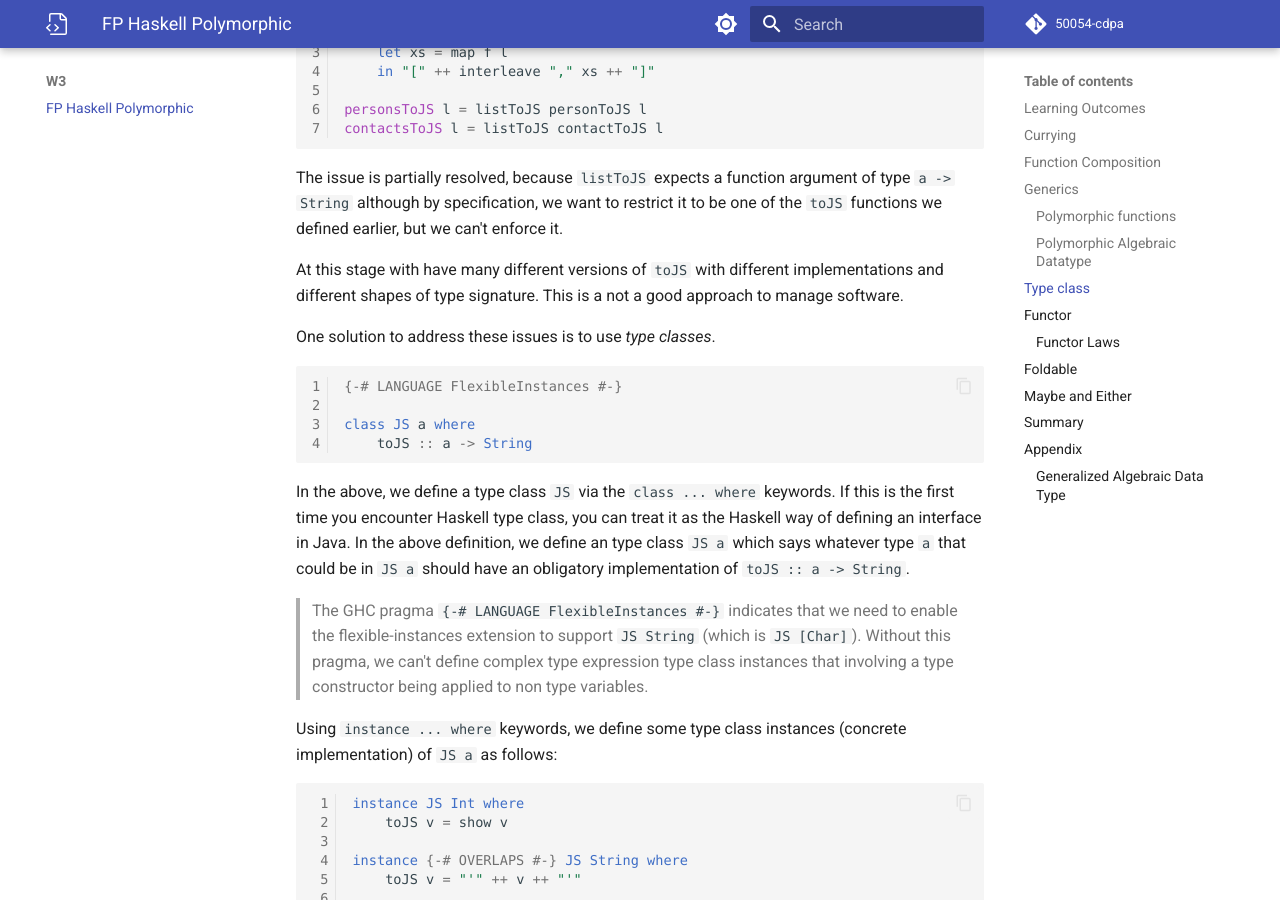
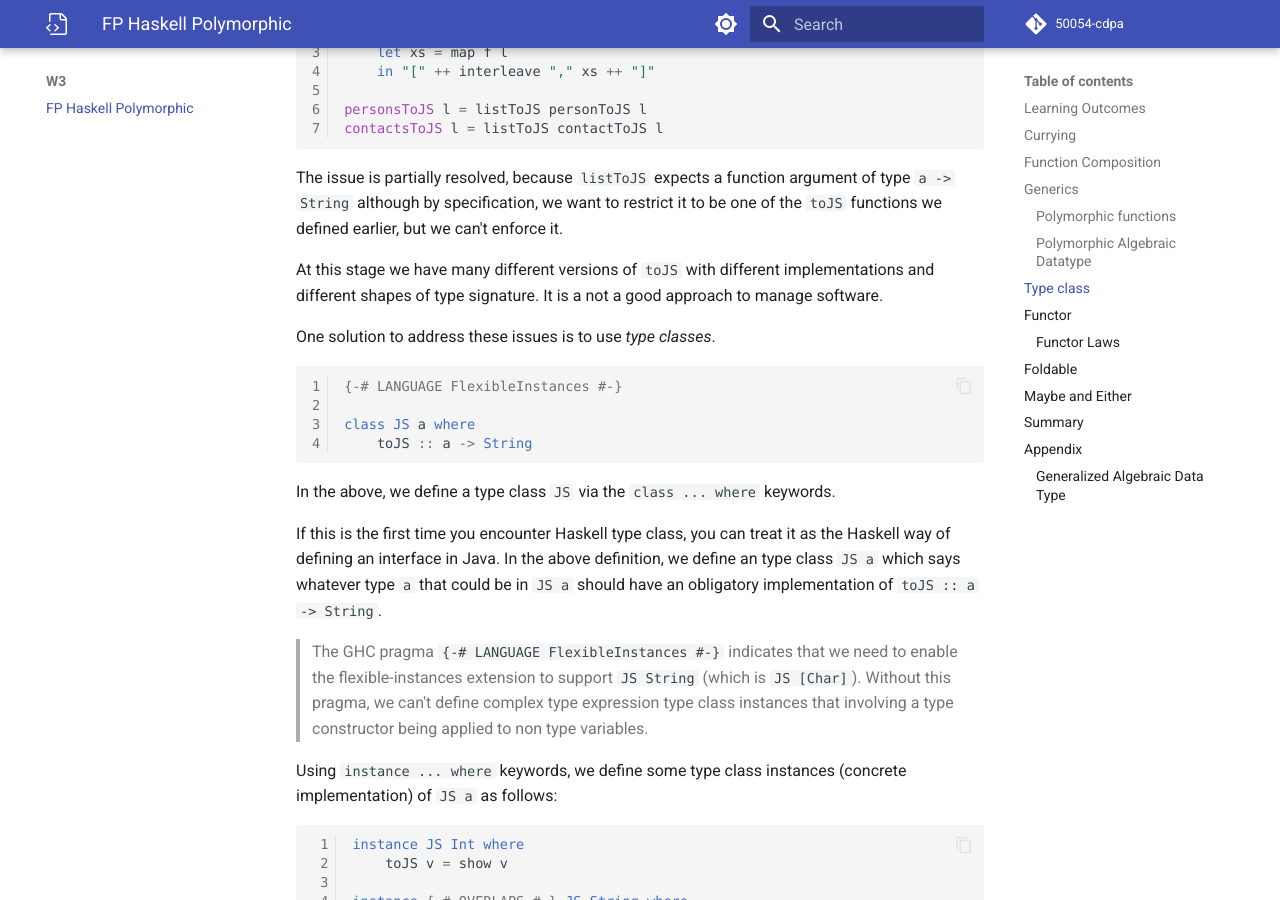
Before and after one commit to 50054-cdpa/notes, an MkDocs documentation site: the page built from docs/fp_haskell_poly.md, in a window 1280 px wide and 900 px high, scrolled down 4389 px. Built offline with MkDocs 1.6.1 and Material for MkDocs 9.7.7, drawn with Linux system fonts in a browser that asks for light colours; some web fonts are replaced; comment, search, counter and statistics services are not loaded; some of the changed text lies outside the part shown.

Commit message:
merged yunjeong's update

````diff
--- a/docs/fp_haskell_poly.md
+++ b/docs/fp_haskell_poly.md
@@ -80,7 +80,7 @@
 ```
 
 > Note we have to put extra parathenses, since function applications are left associated, without the paranthesis
-`g . f 2` will be parsed as `((g .) f) 2` by Haskell which is ill-typed.
+`g . f 2` will be parsed as `g . (f 2)` by Haskell which is ill-typed.
 
 ## Generics
 
@@ -110,6 +110,7 @@
 ### Polymorphic Algebraic Datatype
 
 
+
 Recall the following Algebraic Datatype from the last lesson:
 
 ```hs
@@ -121,9 +122,8 @@
 
 Same observation applies. `MyList` could have a generic element type `a` instead of `Int`, and `mapML` should remain unchanged:
 
-
 ```hs
-data MyList a = Nil | Cons a MyList
+data MyList a = Nil | Cons a (MyList a)
 -- mapML definition remains unchanged
 ```
 
@@ -155,7 +155,7 @@
  Multiple declarations of ‘toJS’
 ```
 
-We could give different names to the different versions of `toJS` but this s
+We could give different names to the different versions of `toJS`.
 
 
 ```hs
@@ -225,7 +225,7 @@
 The issue is partially resolved, because `listToJS` expects a function argument of type `a -> String` although
 by specification, we want to restrict it to be one of the `toJS` functions we defined earlier, but we can't enforce it.
 
-At this stage with have many different versions of `toJS` with different implementations and different shapes of type signature. This is a not a good approach to manage software.
+At this stage we have many different versions of `toJS` with different implementations and different shapes of type signature. It is a not a good approach to manage software.
 
 One solution to address these issues is to use *type classes*.
 
@@ -237,8 +237,10 @@
 ```
 
 In the above, we define a type class `JS` via the `class ... where` keywords.
+
 If this is the first time you encounter Haskell type class, you can treat it as the Haskell way of defining an interface in Java.  In the above definition, we define an type class `JS a` which says whatever type `a` that could be in `JS a` should have an obligatory implementation of `toJS :: a -> String`.
 > The GHC pragma `{-# LANGUAGE FlexibleInstances #-}` indicates that we need to enable the flexible-instances extension to support `JS String` (which is `JS [Char]`). Without this pragma, we can't define complex type expression type class instances that involving a type constructor being applied to non type variables.
+
 
 Using `instance ... where` keywords, we define some type class instances (concrete implementation) of `JS a` as follows:
 
````
